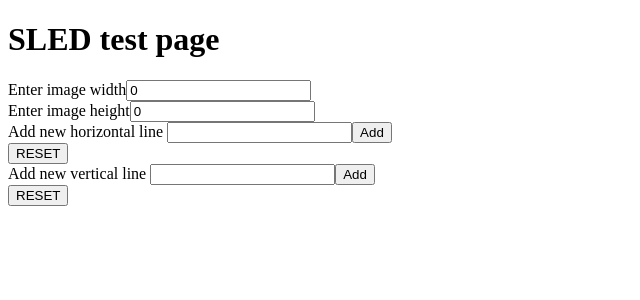
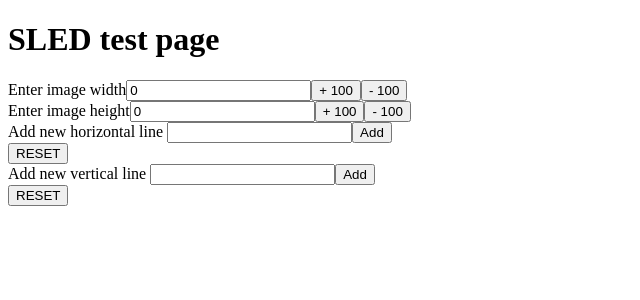
Before and after one commit to SpeciesFileGroup/sled, a Vue app: page / in a window 1280 px wide. Shown: the top 300 px of the page, without its empty margins (0-640 px from the left). Built offline with nearby package versions, Linux system fonts and the light colour scheme.

Commit message:
#12 controls to translate lines (vlines for now)

```diff
--- a/src/App.vue
+++ b/src/App.vue
@@ -5,12 +5,16 @@
       <label>Enter image width</label>
       <input
         type="number"
-        v-model.number="width" />
+        v-model.number="width" v-on:change="resizeImage" />
+      <input type="button" value="+ 100" v-on:click="width+=100" />
+      <input type="button" value="- 100" v-on:click="width-=100" />
       <br>
       <label>Enter image height</label>
       <input
         type="number"
-        v-model.number="height" />
+        v-model.number="height"  v-on:change="resizeImage" />
+      <input type="button" value="+ 100" v-on:click="height+=100" />
+      <input type="button" value="- 100" v-on:click="height-=100" />
     </div>
     <div class="line-inputs">
       <div>
@@ -41,7 +45,9 @@
             <td v-html="hline"></td>
             <template v-for="(vline, vindex) in vlines">
               <td v-if="cells[(vlines.length*hindex) + vindex]">
+                <input type="button" value="-100" v-on:click="vlines[vindex] -= 100;" />
                 {{ cells[(vlines.length*hindex) + vindex]}}
+                <input type="button" value="+100" v-on:click="vlines[vindex] += 100;" />
               </td>
               <td v-else/>
             </template>
@@ -54,11 +60,15 @@
 
 <script>
 
-import NewHline from './components/newHline'
+  import imageWidth from './components/imageWidth'
+  import imageHeight from './components/imageHeight'
+  import NewHline from './components/newHline'
 import NewVline from './components/newVline'
 
 export default {
   components: {
+    imageWidth,
+    imageHeight,
     NewHline,
     NewVline
   },
@@ -68,7 +78,10 @@ export default {
       height: 0, // vertical extent of image
       hlines: [], // y pixel coord of line
       vlines: [], // x pixel coord of line
-      cells: [] // pixel coord of upper left, lower right - derived, e.g.[[0, 0], [100, 150]]
+      cells: [], // pixel coord of upper left, lower right - derived, e.g.[[0, 0], [100, 150]]
+      line_thickness: 1,
+      old_width:  0,
+      old_height: 0,
     }
   },
   mounted () {
@@ -88,6 +101,11 @@ export default {
     },
     resetVlines () {
       this.vlines = []
+    },
+    resizeImage () {  // if image size changes, recompute lines and cells
+      this.old_width = this.width;
+      this.old_height = this.height;
+      alert();//[this.width, this.height]);
     },
     computeCells () {
       if ((this.hlines.length > 0) && this.vlines.length > 0) {
@@ -118,7 +136,7 @@ export default {
 </script>
 <style>
   td {
-    width: 220px;
+    width: 330px;
     font-size: 12px;
     border: 1px solid gray;
   }
--- /dev/null
+++ b/src/components/imageWidth.vue
@@ -0,0 +1,11 @@
+<template>
+  <div>
+    <label>Enter image width</label>
+    <input
+      type="number"
+      v-model.number="width" v-on:change="resizeImage" />
+    <input type="button" value="+ 100" v-on:click="wAdd100" />
+    <input type="button" value="- 100" v-on:click="wSub100" />
+
+  </div>
+</template>
```
Also changed, not shown: src/components/imageHeight.vue (added).
